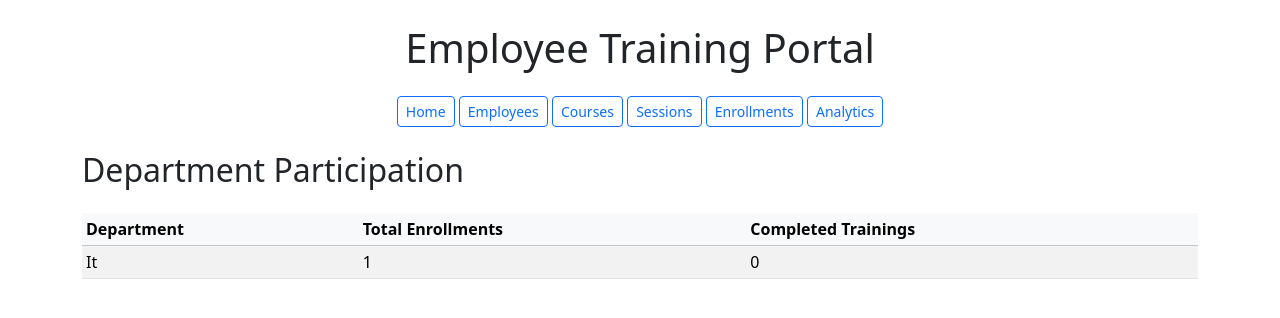
After one commit to Jaren-Wheeler/employee-training-portal, a Django app: page /analytics/department-participation/ in a window 1280 px wide. The commit adds this page. Shown: the top 318 px of the page. Run offline with Django 5.2, Linux system fonts and the light colour scheme; tables that the repository leaves empty hold one stand-in row (values such as "Sample post").

Commit message:
Added department participation analytics and enrollments per department

```diff
--- a/templates/training/analytics.html
+++ b/templates/training/analytics.html
@@ -34,7 +34,7 @@
   </div>
 </div>
 
-<div class="card p-3">
+<div class="card p-3 mb-3">
   <div class="d-flex justify-content-between align-items-center">
     <div>
       <h5 class="mb-1">Department Participation</h5>
@@ -43,7 +43,7 @@
       </p>
     </div>
 
-    <a href="#" class="btn btn-primary btn-sm">
+    <a href="{% url 'training:department_participation' %}" class="btn btn-primary btn-sm">
       View
     </a>
   </div>
--- /dev/null
+++ b/templates/training/department_participation.html
@@ -0,0 +1,33 @@
+{% extends "training/base.html" %}
+
+{% block content %}
+
+<h2 class="mb-4">Department Participation</h2>
+
+<table class="table table-striped table-hover table-sm">
+  <thead class="table-light">
+    <tr>
+      <th>Department</th>
+      <th>Total Enrollments</th>
+      <th>Completed Trainings</th>
+    </tr>
+  </thead>
+
+  <tbody>
+    {% for d in departments %}
+    <tr>
+      <td>{{ d.department|title }}</td>
+      <td>{{ d.total_enrollments }}</td>
+      <td>{{ d.completed_count }}</td>
+    </tr>
+    {% empty %}
+    <tr>
+      <td colspan="3" class="text-center text-muted">
+        No data available
+      </td>
+    </tr>
+    {% endfor %}
+  </tbody>
+</table>
+
+{% endblock %}
--- a/training/urls.py
+++ b/training/urls.py
@@ -13,6 +13,7 @@ urlpatterns = [
 
     path("analytics/", views.analytics_dashboard, name="analytics"),
     path("analytics/course-popularity/", views.course_popularity, name="course_popularity"),
+    path("analytics/department-participation/", views.department_participation, name="department_participation"),
 
     path("courses/", views.courses_list, name="courses_list"),
     path("courses/create", views.create_courses, name="create_courses.html"),
--- a/training/views.py
+++ b/training/views.py
@@ -86,32 +86,6 @@ def update_status(request, id):
         messages.success(request, "Status updated")
 
     return redirect("training:enrollment_management")
-
-def analytics_dashboard(request):
-    return render(request, "training/analytics.html")
-
-def course_popularity(request):
-    courses = list(
-        Course.objects
-        .annotate(
-            total_enrollments=Count("sessions__enrollments"),
-            completed_enrollments=Count(
-                "sessions__enrollments",
-                filter=Q(sessions__enrollments__status=Enrollment.Status.COMPLETED),
-            ),
-        )
-        .order_by("-total_enrollments", "title")
-    )
-
-    for course in courses:
-        total = course.total_enrollments
-        completed = course.completed_enrollments
-        course.success_rate = round((completed / total) * 100, 1) if total > 0 else 0
-
-    return render(request, "training/course_popularity.html", {
-        "courses": courses
-    })
-
 
 # =========================
 # Courses Views
@@ -246,3 +220,92 @@ def delete_employee(request, employee_id):
         course.delete()
 
     return redirect("training:employees_list")
+
+# =========================
+# Analytics Views
+# =========================
+
+def analytics_dashboard(request):
+    return render(request, "training/analytics.html")
+
+
+# -------------------------
+# Course Popularity
+# -------------------------
+def course_popularity(request):
+    courses = list(
+        Course.objects
+        .annotate(
+            total_enrollments=Count("sessions__enrollments"),
+            completed_enrollments=Count(
+                "sessions__enrollments",
+                filter=Q(sessions__enrollments__status=Enrollment.Status.COMPLETED),
+            ),
+        )
+        .order_by("-total_enrollments", "title")
+    )
+
+    for course in courses:
+        total = course.total_enrollments
+        completed = course.completed_enrollments
+        course.success_rate = round((completed / total) * 100, 1) if total > 0 else 0
+
+    return render(request, "training/course_popularity.html", {
+        "courses": courses
+    })
+
+
+# =========================
+# Analytics Views
+# =========================
+
+def analytics_dashboard(request):
+    return render(request, "training/analytics.html")
+
+
+# -------------------------
+# Course Popularity
+# -------------------------
+def course_popularity(request):
+    courses = list(
+        Course.objects
+        .annotate(
+            total_enrollments=Count("sessions__enrollments"),
+            completed_enrollments=Count(
+                "sessions__enrollments",
+                filter=Q(sessions__enrollments__status=Enrollment.Status.COMPLETED),
+            ),
+        )
+        .order_by("-total_enrollments", "title")
+    )
+
+    for course in courses:
+        total = course.total_enrollments
+        completed = course.completed_enrollments
+        course.success_rate = round((completed / total) * 100, 1) if total > 0 else 0
+
+    return render(request, "training/course_popularity.html", {
+        "courses": courses
+    })
+
+
+# -------------------------
+# Department Participation
+# -------------------------
+def department_participation(request):
+    departments = (
+        Employee.objects
+        .values("department")
+        .annotate(
+            total_enrollments=Count("enrollments"),
+            completed_count=Count(
+                "enrollments",
+                filter=Q(enrollments__status=Enrollment.Status.COMPLETED)
+            )
+        )
+        .order_by("-completed_count")
+    )
+
+    return render(request, "training/department_participation.html", {
+        "departments": departments
+    })
```
